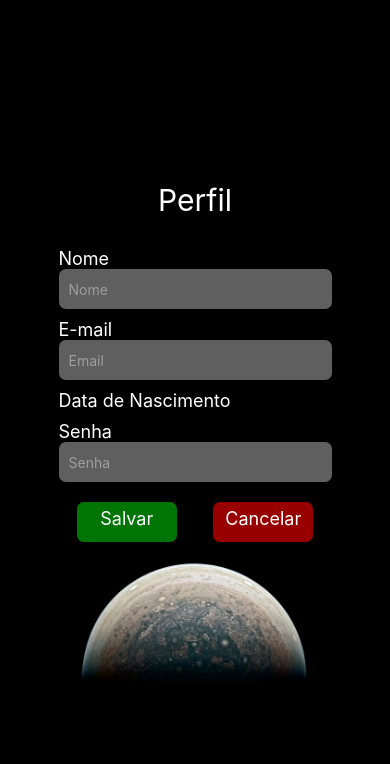
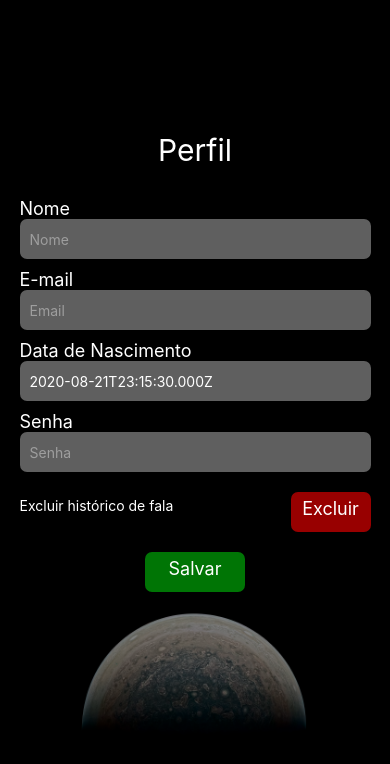
Before and after one commit to Fabricio-SM/TCC_Elara, a React Native app: screen /perfil in a window 390 px wide. Shown: the top 764 px of the page. Built offline with nearby package versions, Linux system fonts and the light colour scheme.

Commit message:
Atualização-tela-perfil

```diff
--- a/src/Screens/Home/Home.tsx
+++ b/src/Screens/Home/Home.tsx
@@ -1,9 +1,10 @@
 import React from "react";
-import { Text, View } from "react-native";
+import { Text, View, Pressable } from "react-native";
 import { Background } from "../../Components/Background/Background";
 import { THEME } from "../../Themes";
 import { deleteData } from "../../services/deleteData";
 import { useNavigation } from "@react-navigation/native";
+import { style } from "./style"
 
 export function Home() {
     const nav = useNavigation(); // Temporariamente para os testes;
@@ -17,6 +18,12 @@ export function Home() {
                     deleteData();
                     nav.navigate("login")
                 }} style={{ color: THEME.COLORS.TEXT }}>Teste</Text>
+
+                {/* Pressable somente para testes */}
+
+                <Pressable style={style.button} onPress={() => nav.navigate("perfil")}>
+                    <Text style={style.textButton}>A</Text>
+                </Pressable>
             </View>
         </Background>
     );
--- /dev/null
+++ b/src/Screens/Home/style.ts
@@ -0,0 +1,61 @@
+import { THEME } from "../../Themes";
+import { StyleSheet } from 'react-native';
+
+export const style = StyleSheet.create({
+    divLogin: {
+        flexDirection: 'column',
+        width: 300,
+        height: 270,
+        padding: 20,
+        margin: 10,
+        borderRadius: 7,
+        backgroundColor: THEME.COLORS.MODAL_COLOR,
+    },
+
+    labelSenha: {
+        color: THEME.COLORS.TEXT,
+        marginTop: 10,
+        marginBottom: 10,
+        textAlign: 'right',
+        fontSize: 12,
+    },
+
+    label: {
+        color: THEME.COLORS.TEXT,
+        fontSize: 30,
+        textAlign: 'center',
+        marginBottom: 5,
+    },
+
+    text: {
+        color: THEME.COLORS.TEXT,
+        textAlign: 'center',
+    },
+
+    actionText: {
+        color: THEME.COLORS.TEXT_LINK,
+        textAlign: 'center',
+    },
+
+    button: {
+        marginTop: 20,
+        alignSelf: 'center',
+        alignItems: 'center',
+        width: 100,
+        height: 40,
+        backgroundColor: THEME.COLORS.BUTTON_COLOR_LINK,
+        borderRadius: 7,
+    },
+
+    textButton: {
+        marginTop: 6,
+        color: THEME.COLORS.TEXT,
+        fontSize: 18,
+    },
+
+    errorMessage: {
+        color: THEME.COLORS.ERROR_MESSAGE,
+        textAlign: 'center',
+        marginBottom: 5
+    }
+})
--- a/src/Screens/Login/Login.tsx
+++ b/src/Screens/Login/Login.tsx
@@ -95,11 +95,8 @@ export function Login() {
                         secureTextEntry={true}
                     />
 
-                    <Pressable style={style.button} onPress={() => nav.navigate("perfil")}>
-                        <Text style={style.textButton}>A</Text>
-                    </Pressable>
-
-                    <Pressable style={style.button} onPress={() => handleSubmit()}>
+                    {/* <Pressable style={style.button} onPress={() => handleSubmit()}> */}
+                    <Pressable style={style.button} onPress={() => nav.navigate("home")}>
                         <Text style={style.textButton}>Entrar</Text>
                     </Pressable>
 
--- a/src/Screens/Perfil/Perfil.tsx
+++ b/src/Screens/Perfil/Perfil.tsx
@@ -1,4 +1,4 @@
-import React from "react";
+import React, { useState } from "react";
 import { View, Text, Pressable } from "react-native";
 import { SafeAreaView } from "react-native-safe-area-context";
 import DateTimePicker from '@react-native-community/datetimepicker';
@@ -12,6 +12,15 @@ import { styleImg } from "../../Components/Image/style";
 
 
 export function Perfil() {
+    const [date, setDate] = useState(new Date(1598051730000));
+    const [show, setShow] = useState(false);
+
+    const onChange = (event: any, selectedDate: any) => {
+        const currentDate = selectedDate;
+        setShow(false);
+        setDate(currentDate);
+    };
+
     return (
         <Background>
             <SafeAreaView style={style.view}>
@@ -38,7 +47,7 @@ export function Perfil() {
                         />
 
                     <Text style={style.label2}>Data de Nascimento</Text>
-                    {/* <Input value={date.toISOString()} onPressIn={() => setShow(true)} />
+                    <Input value={date.toISOString()} onPressIn={() => setShow(true)} />
                     {
                         show &&
                         <DateTimePicker
@@ -47,7 +56,7 @@ export function Perfil() {
                             mode="date"
                             onChange={onChange}
                         />
-                    } */}
+                    }
 
                     <Text style={style.label2}>Senha</Text>
                     <Input placeholder="Senha"
@@ -57,15 +66,21 @@ export function Perfil() {
                         secureTextEntry={true} />
 
                     <View style={style.rowView}>
-                        <Pressable style={style.button} onPress={() => {}}>
-                            <Text style={style.textButton}>Salvar</Text>
-                        </Pressable>
+
+                        <Text style={style.text}>Excluir histórico de fala</Text>
 
                         <Pressable style={style.button2} onPress={() => {}}>
-                            <Text style={style.textButton}>Cancelar</Text>
+                            <Text style={style.textButton}>Excluir</Text>
                         </Pressable>
                     </View>
-                    <PlanetImage />
+
+                    <Pressable style={style.button} onPress={() => {}}>
+                        <Text style={style.textButton}>Salvar</Text>
+                    </Pressable>
+
+                    <View style={{ opacity: 0.5 }}>
+                        <PlanetImage />
+                    </View>
                 </View>
             </SafeAreaView>
         </Background>
--- a/src/Screens/Perfil/style.ts
+++ b/src/Screens/Perfil/style.ts
@@ -17,18 +17,20 @@ export const style = StyleSheet.create({
     },
 
     text: {
+        marginTop: 25,
         color: '#ffffff',
+
     },
 
     view: {
         marginTop: 80,
-        width: '70%',
+        width: '90%',
 
     },
 
     rowView: {
         flexDirection:'row',
-        justifyContent: 'space-around',
+        justifyContent: 'space-between',
     },
 
     button: {
@@ -45,7 +47,7 @@ export const style = StyleSheet.create({
         marginTop: 20,
         alignSelf: 'center',
         alignItems: 'center',
-        width: 100,
+        width: 80,
         height: 40,
         backgroundColor: THEME.COLORS.BUTTON_COLOR_ALERT,
         borderRadius: 7,
```
